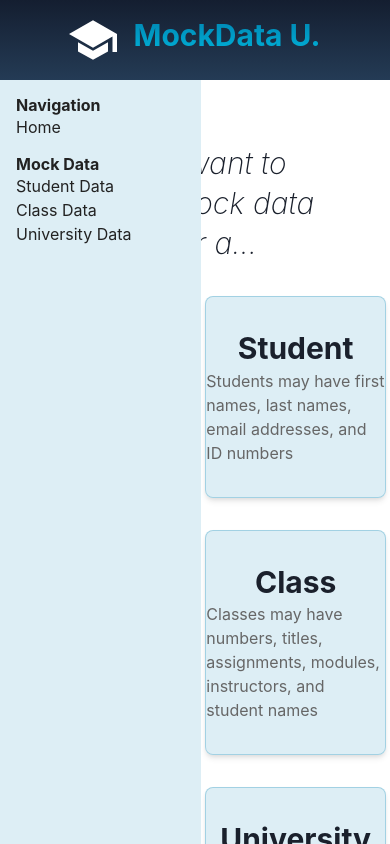
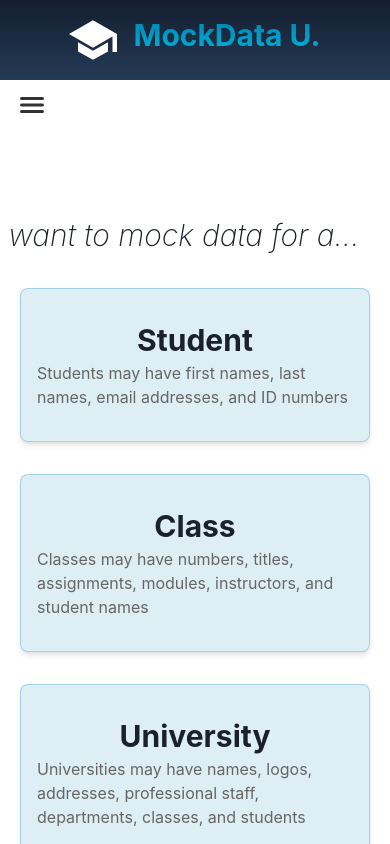
Before and after one commit to NicNol/mockdata-u, a Next.js app: page / in a window 390 px wide. Shown: the top 844 px of the page. Built offline with nearby package versions, Linux system fonts and the light colour scheme.

Commit message:
make layout responsive

```diff
--- a/components/AppWrapper.jsx
+++ b/components/AppWrapper.jsx
@@ -1,10 +1,16 @@
 import React from "react";
-import { Box, Center, Flex } from "@chakra-ui/react";
+import { Box, Center, Flex, useBreakpointValue } from "@chakra-ui/react";
 import Header from "./Header";
 import Footer from "./Footer";
 import Sidebar from "./Sidebar";
+import HamburgerMenu from "./HamburgerMenu";
 
 export default function AppWrapper({ children }) {
+    const sidebarOrHamburger = useBreakpointValue({
+        base: <HamburgerMenu />,
+        lg: <Sidebar />,
+    });
+
     return (
         <Center bg={"#152333cc"} w={"100%"} h={"100%"}>
             <Flex
@@ -25,8 +31,11 @@ export default function AppWrapper({ children }) {
                     w={"100%"}
                 >
                     <Flex w={"100%"} flexGrow={1}>
-                        <Flex w={"100%"}>
-                            <Sidebar />
+                        <Flex
+                            w={"100%"}
+                            flexDirection={["column", null, null, "row"]}
+                        >
+                            {sidebarOrHamburger}
                             <Box w={"100%"} overflow={"hidden"} px={1}>
                                 {children}
                             </Box>
--- /dev/null
+++ b/components/HamburgerMenu.jsx
@@ -0,0 +1,68 @@
+import React from "react";
+import {
+    Box,
+    Collapse,
+    Flex,
+    Icon,
+    Link,
+    Stack,
+    useBoolean,
+} from "@chakra-ui/react";
+import { IoClose, IoMenu } from "react-icons/io5";
+import { default as NextLink } from "next/link";
+
+export default function HamburgerMenu() {
+    const [isOpen, setIsOpen] = useBoolean(false);
+
+    return (
+        <Flex
+            display={{ base: "block", lg: "none" }}
+            justifyContent={"flex-start"}
+            flexDirection={"column"}
+            w={"100%"}
+            mb={4}
+        >
+            <Flex justifyContent={"center"}>
+                <Flex
+                    as={"nav"}
+                    align={"center"}
+                    justify={"space-between"}
+                    wrap={"wrap"}
+                    w={"100%"}
+                    minH={14}
+                >
+                    <Box onClick={setIsOpen.toggle} py={2} px={4}>
+                        <Icon
+                            as={isOpen ? IoClose : IoMenu}
+                            color={"#333"}
+                            h={8}
+                            w={8}
+                        />
+                    </Box>
+                    <Flex flexBasis={"100%"} justifyContent={"center"}>
+                        <Collapse in={isOpen}>
+                            <Stack
+                                justify={"center"}
+                                direction={"column"}
+                                align={"center"}
+                            >
+                                <NextLink passHref href={"/"}>
+                                    <Link>Home</Link>
+                                </NextLink>
+                                <NextLink passHref href={"/mock-student"}>
+                                    <Link>Mock Student Data</Link>
+                                </NextLink>
+                                <NextLink passHref href={"/mock-class"}>
+                                    <Link>Mock Class Data</Link>
+                                </NextLink>
+                                <NextLink passHref href={"/mock-university"}>
+                                    <Link>Mock University Data</Link>
+                                </NextLink>
+                            </Stack>
+                        </Collapse>
+                    </Flex>
+                </Flex>
+            </Flex>
+        </Flex>
+    );
+}
--- a/components/HomeCard.jsx
+++ b/components/HomeCard.jsx
@@ -4,7 +4,7 @@ import { default as NextLink } from "next/link";
 
 export default function HomeCard({ title, description, href }) {
     return (
-        <Flex w={"100%"} maxW={"800px"}>
+        <Flex w={"100%"} maxW={"800px"} px={4}>
             <LinkBox w={"100%"}>
                 <Flex
                     bg={"#0083b022"}
@@ -24,7 +24,9 @@ export default function HomeCard({ title, description, href }) {
                             <Heading color={"141e30"}>{title}</Heading>
                         </LinkOverlay>
                     </NextLink>
-                    <Text color={"#666666"}>{description}</Text>
+                    <Text color={"#666666"} px={4}>
+                        {description}
+                    </Text>
                 </Flex>
             </LinkBox>
         </Flex>
--- a/pages/index.js
+++ b/pages/index.js
@@ -17,7 +17,7 @@ export default function Home() {
                         fontWeight={"thin"}
                         color={"141e30"}
                         position={"relative"}
-                        right={"20%"}
+                        right={["5%", "10%", "10%", "20%"]}
                     >
                         I want to mock data for a...{" "}
                     </Heading>
```
